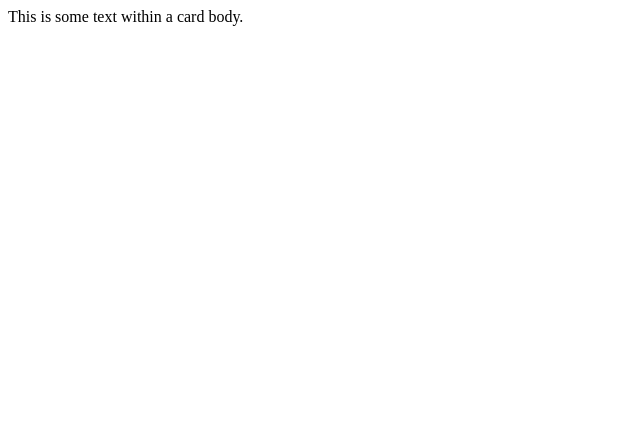
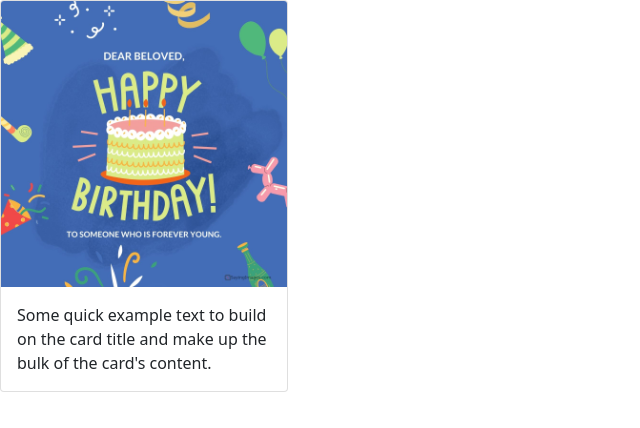
Before and after one commit to sadia2110/card2, a plain HTML site: page index.html in a window 1280 px wide. Shown: the whole page, without its empty margins (0-640 px from the left). Drawn offline with nearby package versions, Linux system fonts and the light colour scheme.

Commit message:
Updated index.html

```diff
--- a/index.html
+++ b/index.html
@@ -1,15 +1,22 @@
 <!DOCTYPE html>
 <html lang="en">
+
 <head>
   <meta charset="UTF-8">
   <meta name="viewport" content="width=device-width, initial-scale=1.0">
   <title>card2</title>
+  <link href="https://cdn.jsdelivr.net/npm/bootstrap@5.0.2/dist/css/bootstrap.min.css" rel="stylesheet"
+    integrity="sha384-EVSTQN3/azprG1Anm3QDgpJLIm9Nao0Yz1ztcQTwFspd3yD65VohhpuuCOmLASjC" crossorigin="anonymous">
+
 </head>
+
 <body>
-    <div class="card">
+  <div class="card" style="width: 18rem;">
+    <img src="./birthday-quotes-2.jpg" class="card-img-top" alt="...">
     <div class="card-body">
-          This is some text within a card body.
+      <p class="card-text">Some quick example text to build on the card title and make up the bulk of the card's content.</p>
     </div>
   </div>
 </body>
+
 </html>
```
Also changed, not shown: birthday-quotes-2.jpg (added). Lines whose indentation alone changed are shown as unchanged.
